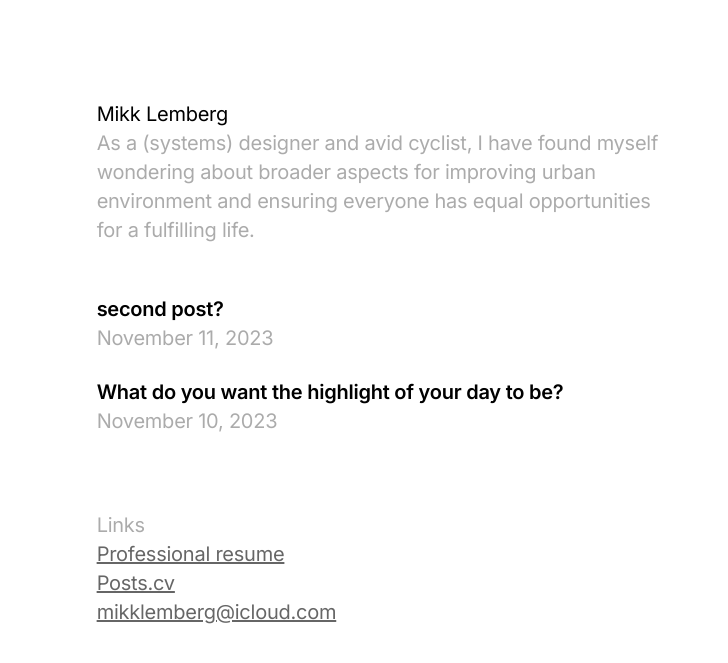
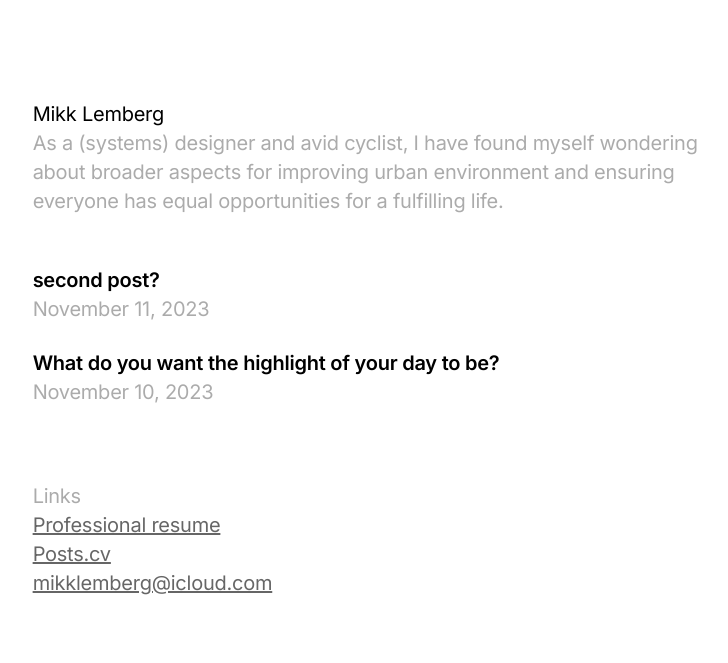
Before and after one commit to mikklemberg/My-personal-notes, a Jekyll site: the page built from README.md, in a window 1280 px wide. Shown: the top 663 px of the page, without its empty margins (255-983 px from the left). Built offline with Jekyll 4.4.1, drawn with Linux system fonts in a browser that asks for light colours; our own code applies the rules of GitHub Pages for plain Markdown files.

Commit message:
Update style.css

```diff
--- a/assets/css/style.css
+++ b/assets/css/style.css
@@ -15,7 +15,7 @@ body, h1, h2, h3, h4, h5, h6, p, a {
 
 /* Main Container */
 .container {
-    padding: 100px 10% 75px;
+    padding: 100px 5% 75px;
     max-width: 66ch;
     margin: 0 auto;
 }
```
